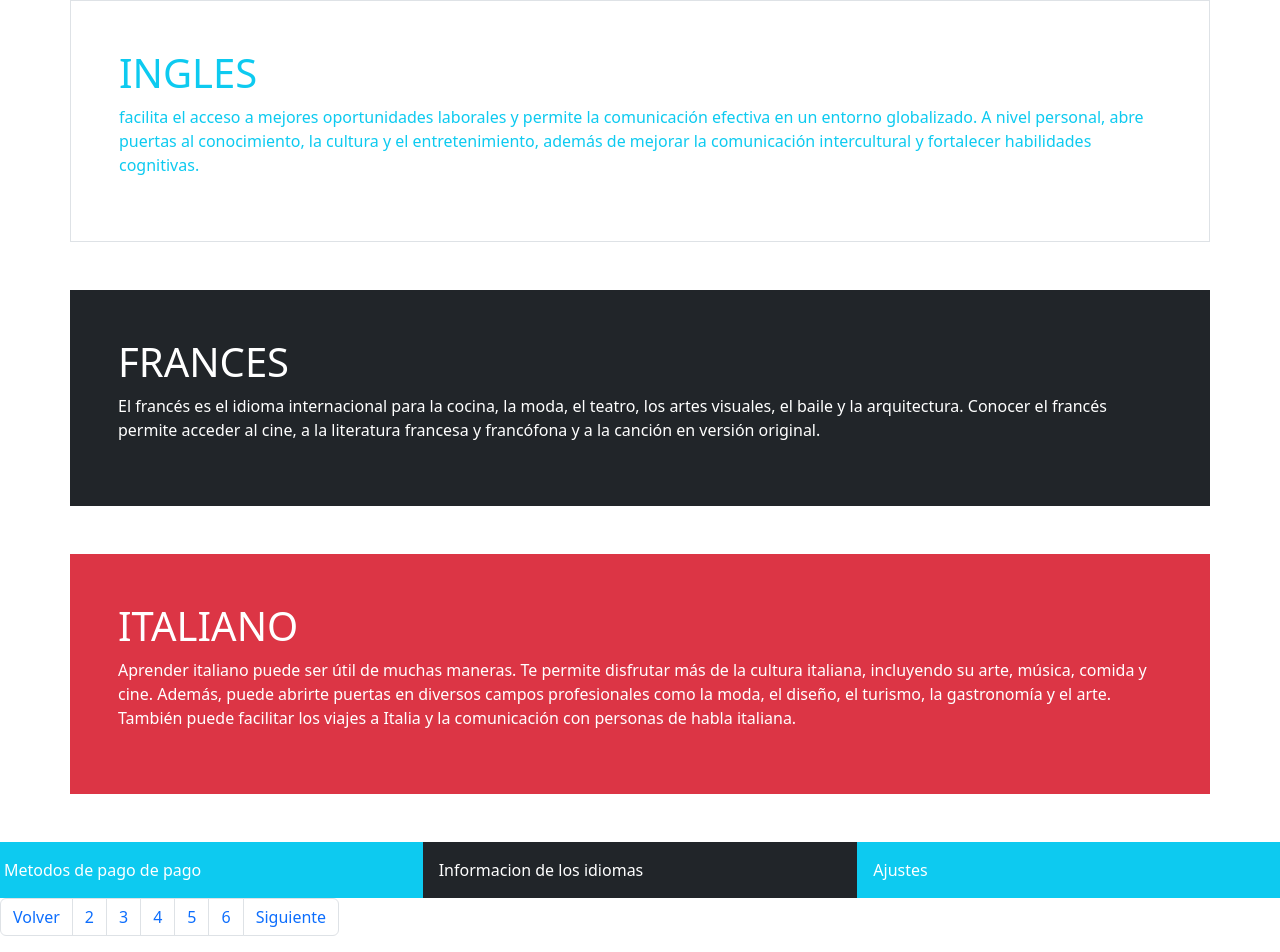
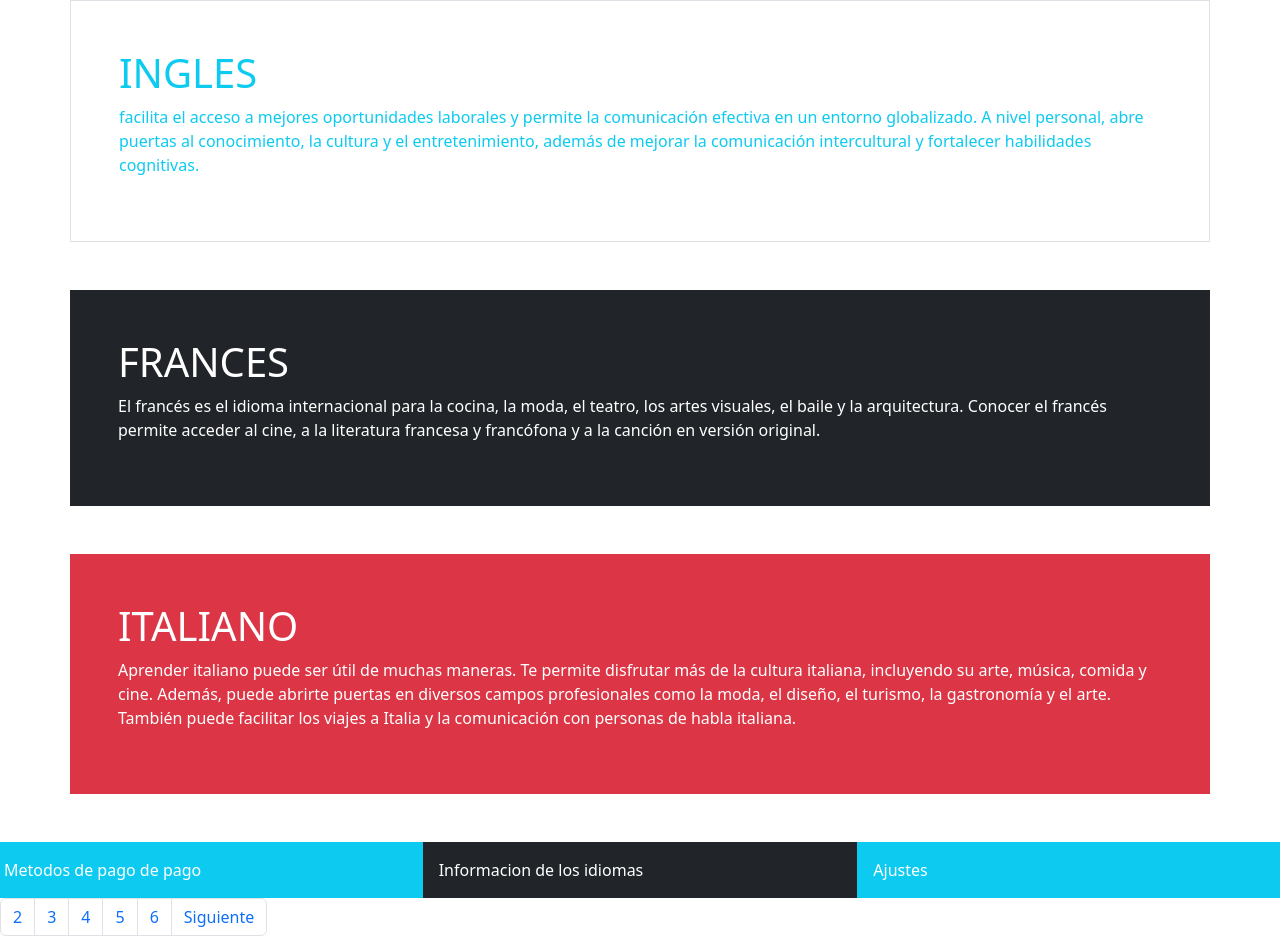
Before and after one commit to santiago99988/santiiago-victor, a plain HTML site: page Idiomas.html in a window 1280 px wide. Shown: the part 546-1498 px from the top of the page. Drawn offline with nearby package versions, Linux system fonts and the light colour scheme.

Commit message:
Update Idiomas.html

```diff
--- a/Idiomas.html
+++ b/Idiomas.html
@@ -53,7 +53,7 @@
     <div class="col p-3 bg-info text-white">Ajustes </div>
   </div>
 <ul class="pagination">
-    <li class="page-item"><a class="page-link" href="idiomas.html">Volver</a></li>
+
     <li class="page-item"><a class="page-link" href="PAGINA 1.html">2</a></li>
     <li class="page-item"><a class="page-link" href="PAGINA 2.html">3</a></li>
     <li class="page-item"><a class="page-link" href="PAGINA 3.html">4</a></li>
```
